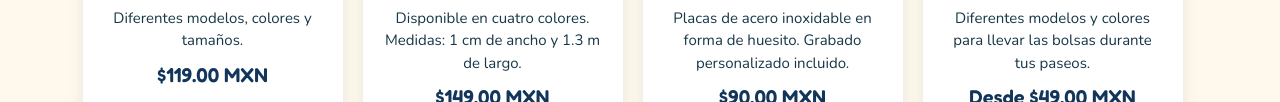
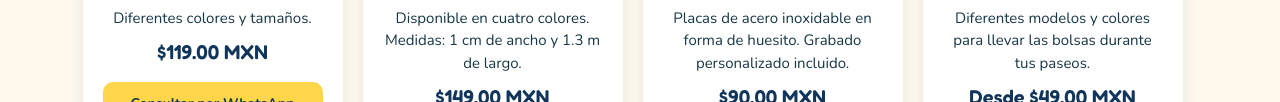
Before and after one commit to somosraizdigital/canino-y-michi, a plain HTML site: page index.html in a window 1280 px wide. Shown: the part 1539-1641 px from the top of the page. Drawn offline with nearby package versions, Linux system fonts and the light colour scheme.

Commit message:
Actualizar comentario del primer producto del carr

```diff
--- a/index.html
+++ b/index.html
@@ -213,7 +213,7 @@
                     <article class="tarjeta-producto">
                         <img src="imagenes/collares-led.webp" alt="Collares LED para mascotas en diferentes colores">
                         <h3>Collares LED para mascotas</h3>
-                        <p>Diferentes modelos, colores y tamaños.</p>
+                        <p>Diferentes colores y tamaños.</p>
                         <p class="precio-producto">$119.00 MXN</p>
                         <a href="https://wa.me/525666386400?text=Hola%2C%20me%20interesan%20los%20collares%20LED%20para%20mascotas%20de%20Canino%20%26%20Michi." class="boton-producto" target="_blank" rel="noopener noreferrer">Consultar por WhatsApp</a>
                     </article>
```
